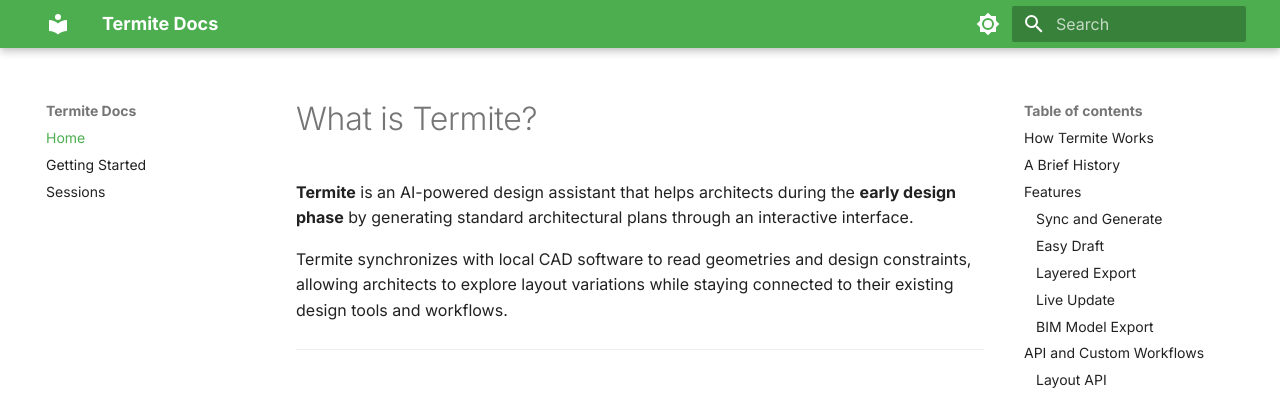
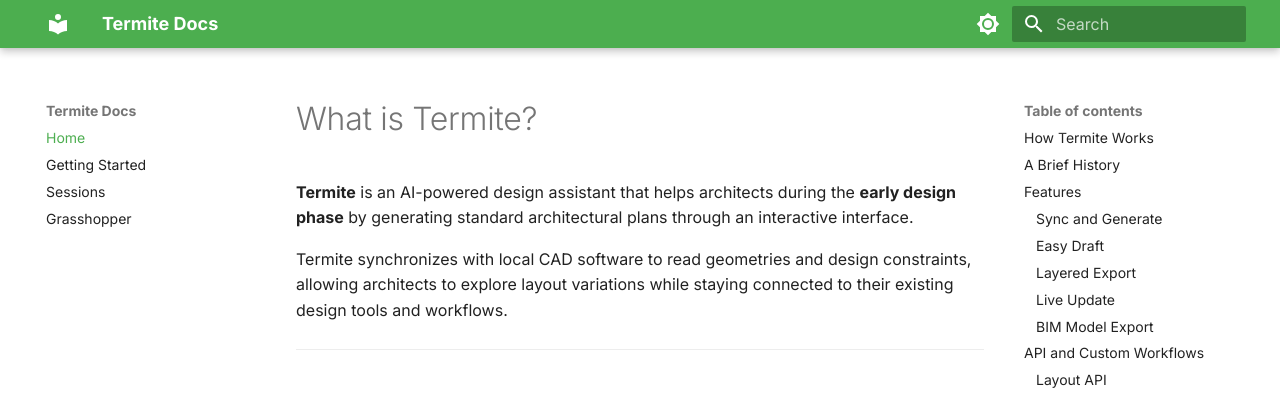
Before and after one commit to Fereshteh7720/Documentation, an MkDocs documentation site: the page built from docs/index.md, in a window 1280 px wide. Shown: the top 395 px of the page. Built offline with MkDocs 1.6.1 and Material for MkDocs 9.7.7, drawn with Linux system fonts in a browser that asks for light colours.

Commit message:
grasshopper page added

```diff
--- a/mkdocs.yml
+++ b/mkdocs.yml
@@ -5,6 +5,8 @@ nav:
   - Home: index.md
   - Getting Started: getting-started.md
   - Sessions: sessions.md
+  - Grasshopper: grasshopper.md
+
 
 theme:
   font:
```
Also changed, not shown: docs/grasshopper.md (added).
